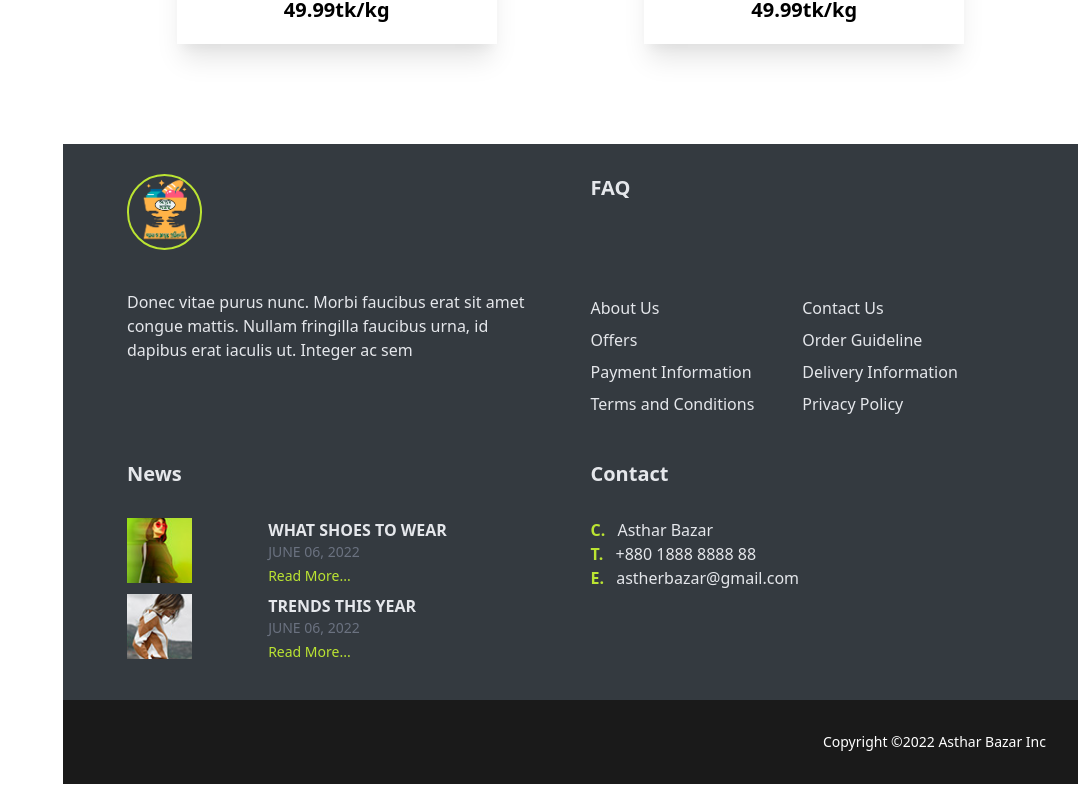
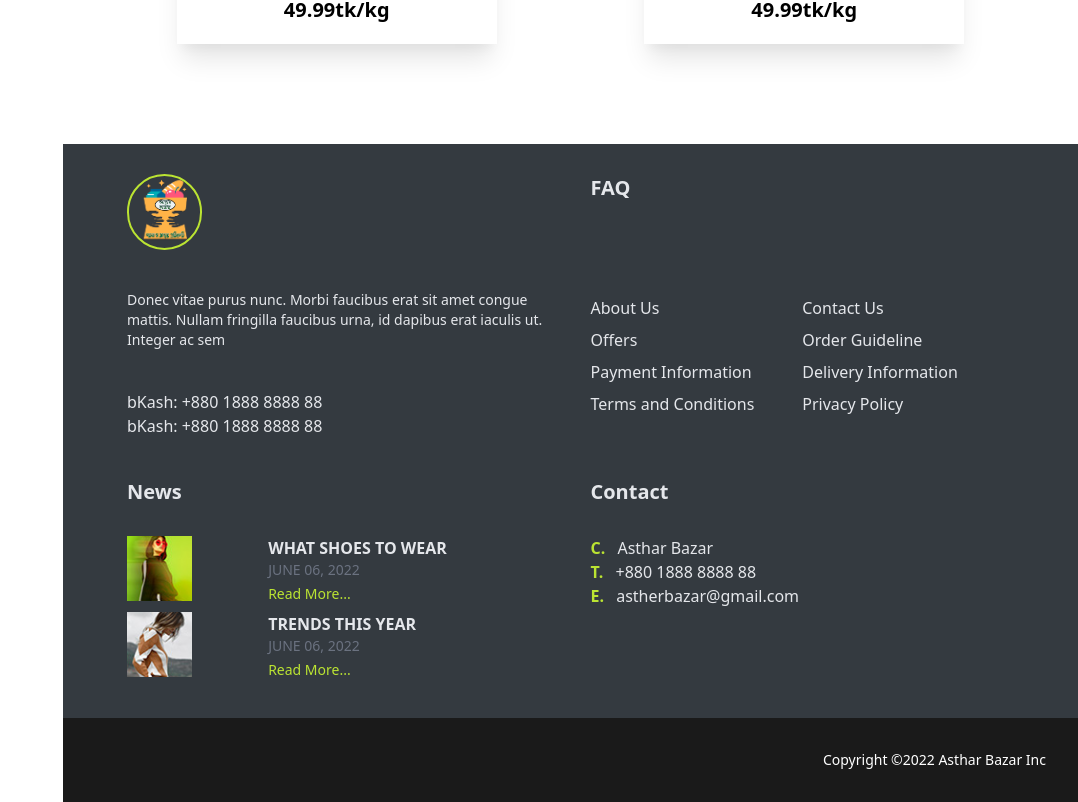
Before and after one commit to Mohammad1745/asthar-bazar-customer, a Nuxt app: page / in a window 1280 px wide. Shown: the part 2843-3645 px from the top of the page, without its empty margins (202-1280 px from the left). Built offline with nearby package versions, Linux system fonts and the light colour scheme.

Commit message:
[Add] bkash number

```diff
--- a/components/default/home/summary/Profile.vue
+++ b/components/default/home/summary/Profile.vue
@@ -1,13 +1,16 @@
 <template>
 <div :class="className">
-  <div class="profile ">
+  <div class="profile text-gray-200">
     <div class="header">
       <img src="~assets/images/logo.png" :height="75" :width="75" class="rounded-full" alt="Name" style="border: solid 2px #bbe432;">
     </div>
-    <div class="description text-gray-200 my-10">
+    <div class="description text-sm my-10">
       Donec vitae purus nunc. Morbi faucibus erat sit amet congue mattis. Nullam fringilla faucibus urna, id dapibus erat iaculis ut. Integer ac sem
     </div>
-    <div class="bkash"></div>
+    <div class="bkash">
+      <div>bKash: +880 1888 8888 88</div>
+      <div>bKash: +880 1888 8888 88</div>
+    </div>
   </div>
 </div>
 </template>
```
